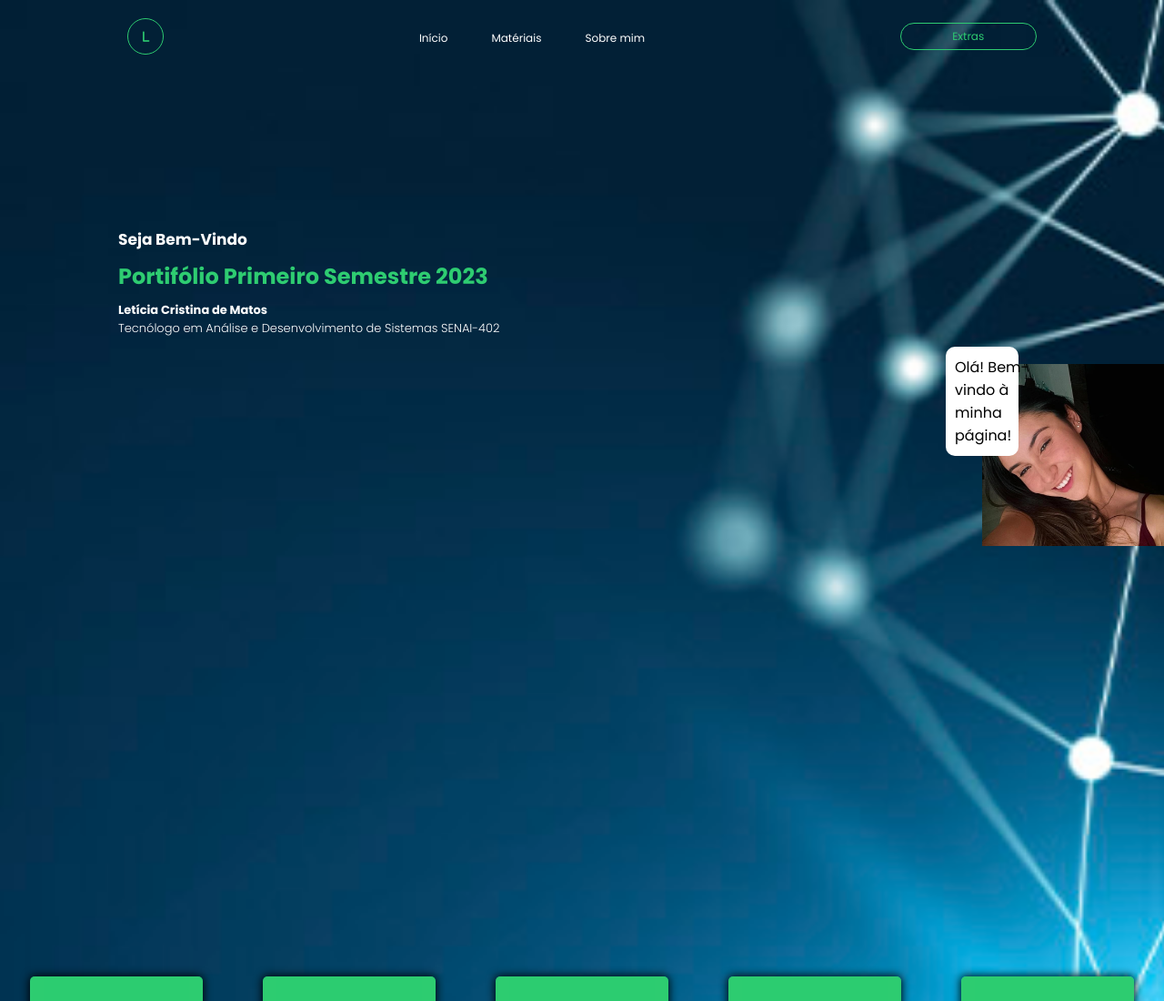
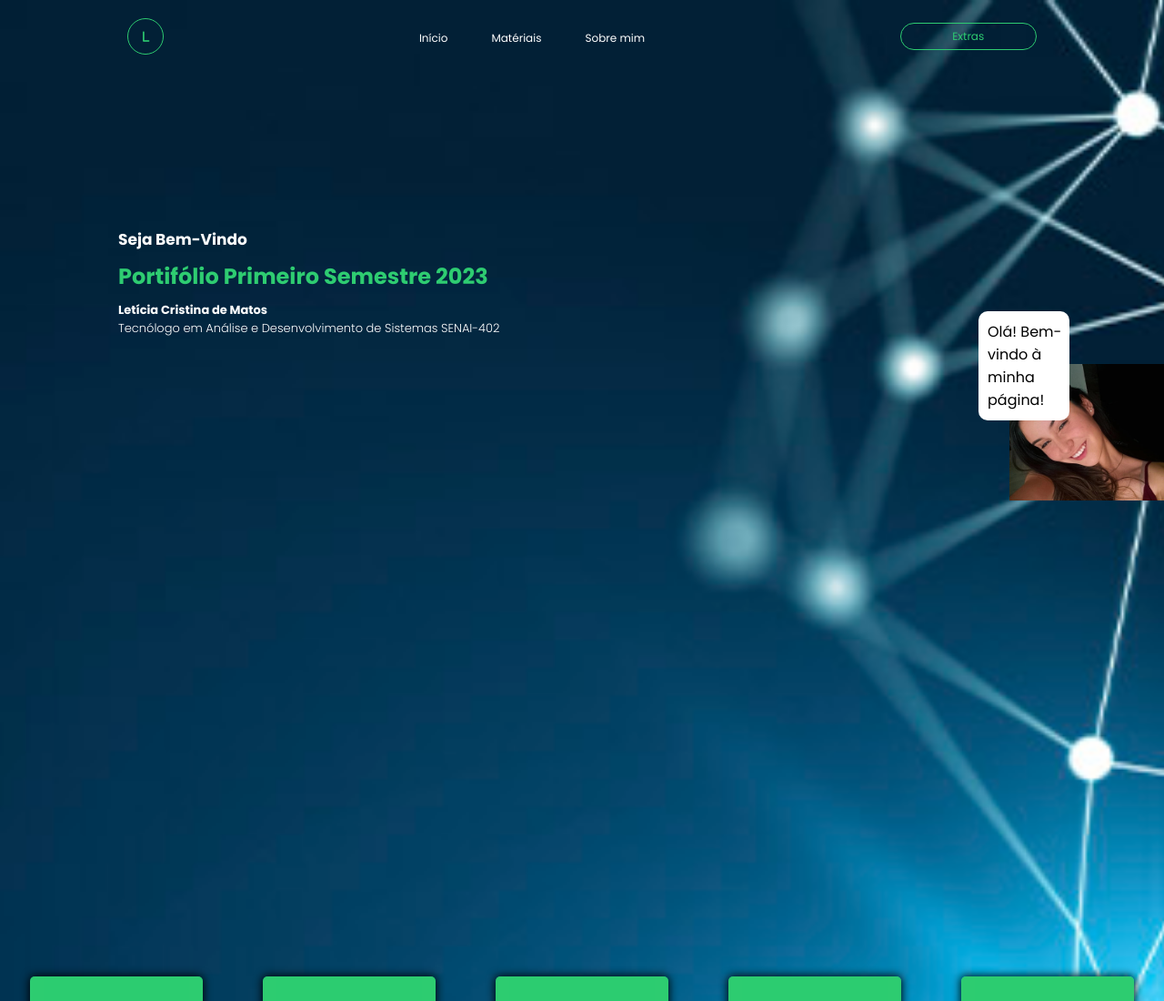
Before and after one commit to Leticiamatos22/avaliacaoFinal, a plain HTML site: page Index/index.html in a window 1280 px wide. Shown: the top 1100 px of the page at 91% size. Drawn offline with Linux system fonts and the light colour scheme.

Commit message:
atualizado!

```diff
--- a/Index/style.css
+++ b/Index/style.css
@@ -402,14 +402,14 @@ button:hover {
   }
 
   #character img {
-    width: 200px;
-    height: 200px;
+    width: 170px;
+    height: 150px;
   }
 
   #balloon {
     position: absolute;
-    width: 80px;
-    top: 20%;
+    width: 100px;
+    top: 1%;
     right: 120%;
     transform: translate(100%, -50%);
     background-color: #fff;
```
